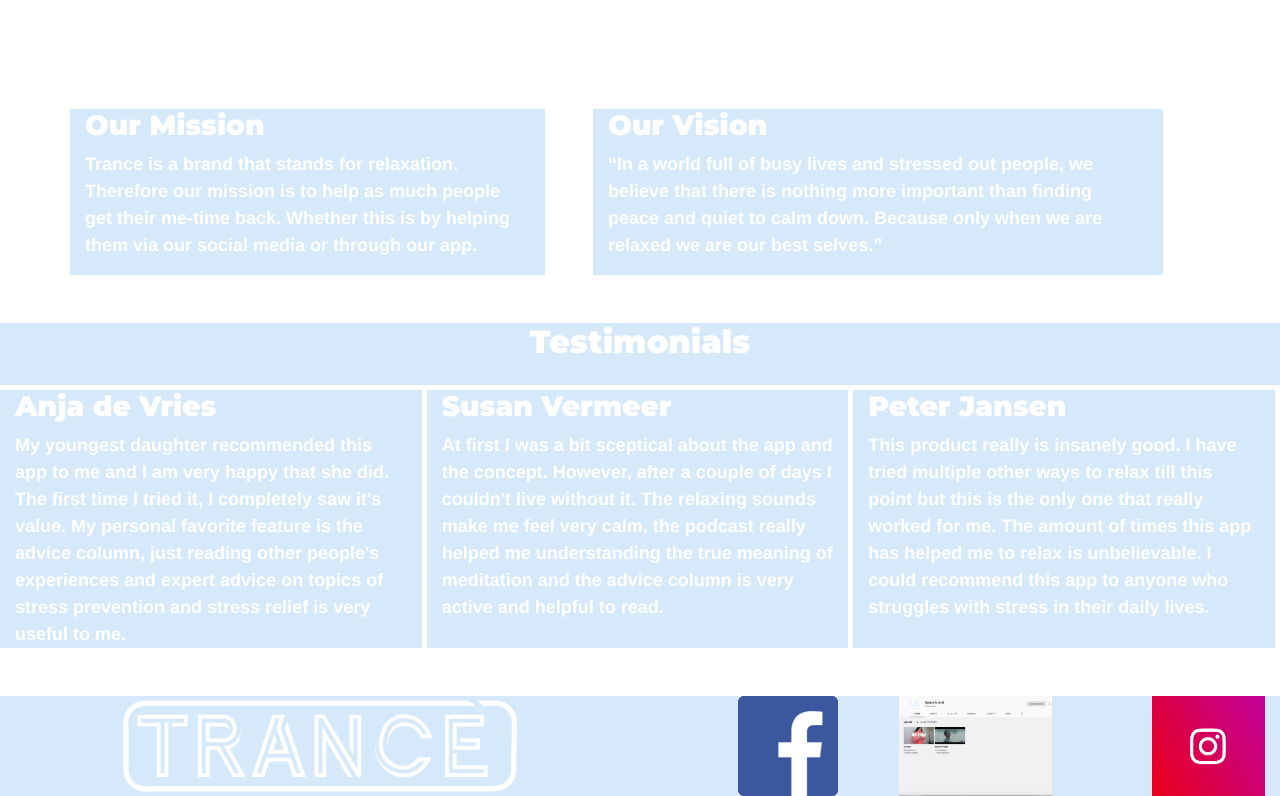
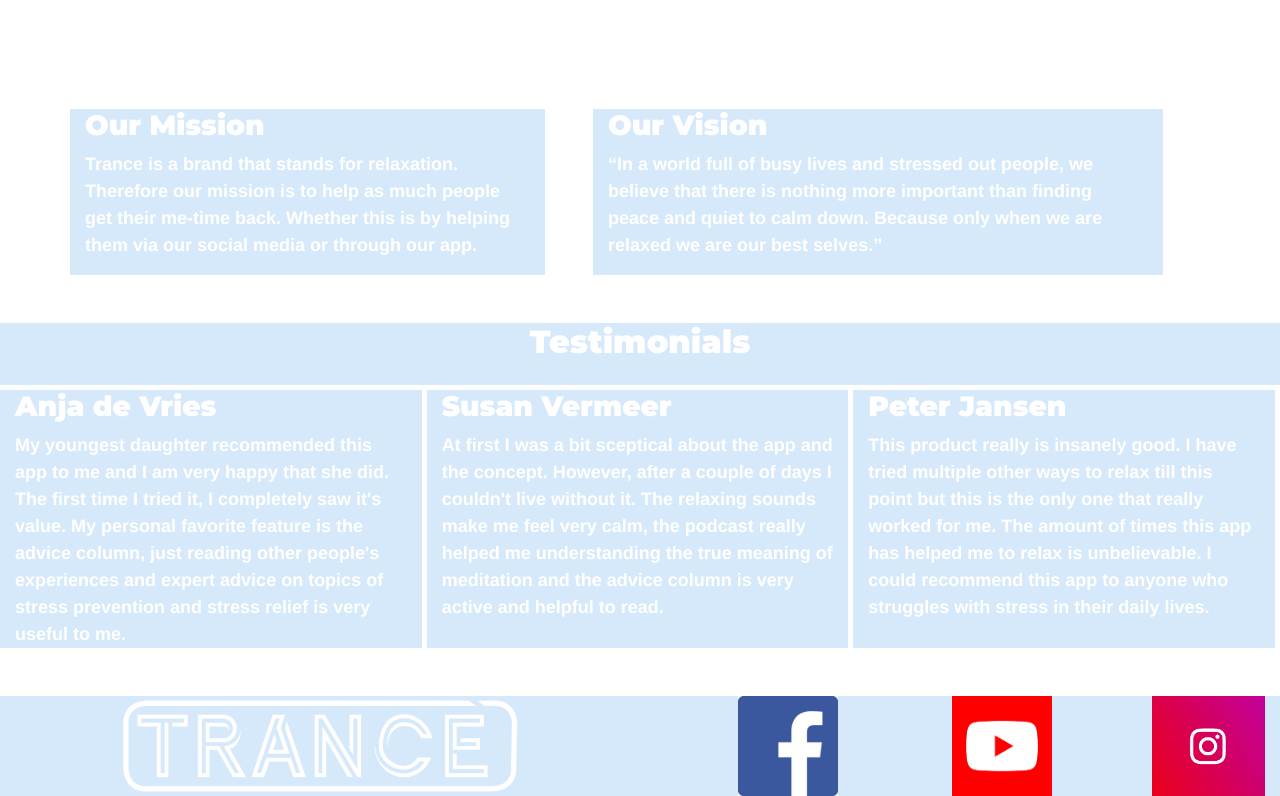
Before and after one commit to 180245/group, a plain HTML site: page about.html in a window 1280 px wide. Shown: the part 750-1546 px from the top of the page. Drawn offline with Linux system fonts and the light colour scheme.

Commit message:
footer update

```diff
--- a/about.html
+++ b/about.html
@@ -86,7 +86,7 @@
 	 </div>
 	   <div class="col-md-2 text-right">
 	<a href="https://www.youtube.com/channel/UCDNm-xc0fVOVy2tZrp_Tpyg">
-    <img class="logos" alt="Youtube" src="images/yt.png">
+    <img class="logos" alt="Youtube" src="images/youtube.png">
     </a>
 	 </div>
 	  <div class="col-md-2 text-right">
```
